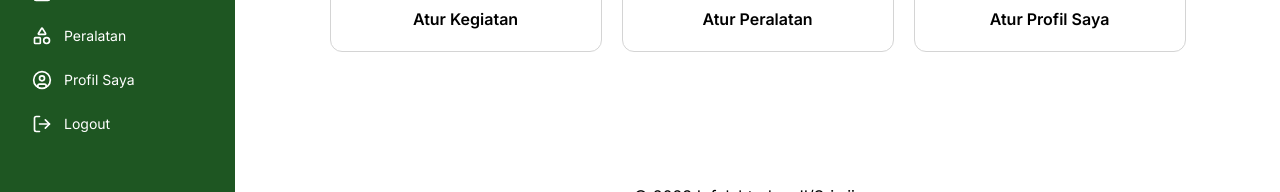
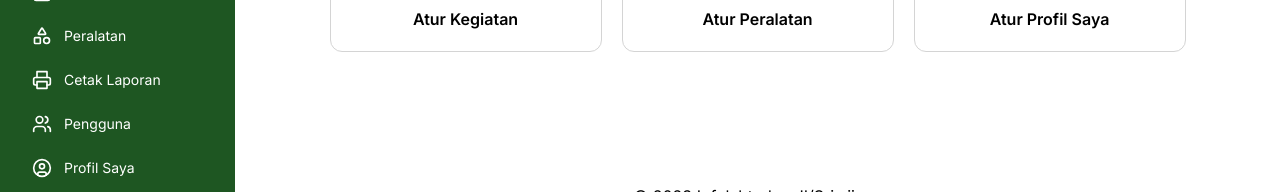
Before and after one commit to irvanmalik48/siyanmat-infolahtadam, a Next.js app: page / in a window 1280 px wide. Shown: the part 317-509 px from the top of the page. Built offline with nearby package versions, Linux system fonts and the light colour scheme; no server answers; the database is empty.

Commit message:
feat(comp/sidebar): add new pages to work on
Signed-off-by: Irvan Malik <irvanmalik48@gmail.com>

```diff
--- a/src/components/functional/Sidebar.tsx
+++ b/src/components/functional/Sidebar.tsx
@@ -3,7 +3,7 @@
 import { useStaleWhileRevalidate } from "@/lib/swr";
 import { useSession } from "next-auth/react";
 import Link from "next/link";
-import { Home, UserCircle, LogOut, Shapes, Calendar } from "lucide-react";
+import { Home, UserCircle, LogOut, Shapes, Calendar, Printer, Users } from "lucide-react";
 import { signOut } from "next-auth/react";
 import { usePathname } from "next/navigation";
 
@@ -32,6 +32,16 @@ const links = [
     children: "Peralatan",
   },
   {
+    href: "/export",
+    icon: <Printer size={20} />,
+    children: "Cetak Laporan",
+  },
+  {
+    href: "/users",
+    icon: <Users size={20} />,
+    children: "Pengguna",
+  },
+  {
     href: "/profile",
     icon: <UserCircle size={20} />,
     children: "Profil Saya",
@@ -57,8 +67,8 @@ function SidebarNav() {
           {link.children}
         </SidebarNavLink>
       ))}
-      <SidebarNavLink type="button" icon={<LogOut size={20} />} onClick={() => {
-        signOut();
+      <SidebarNavLink type="button" icon={<LogOut size={20} />} onClick={async () => {
+        await signOut();
       }}>
         Logout
       </SidebarNavLink>
```
